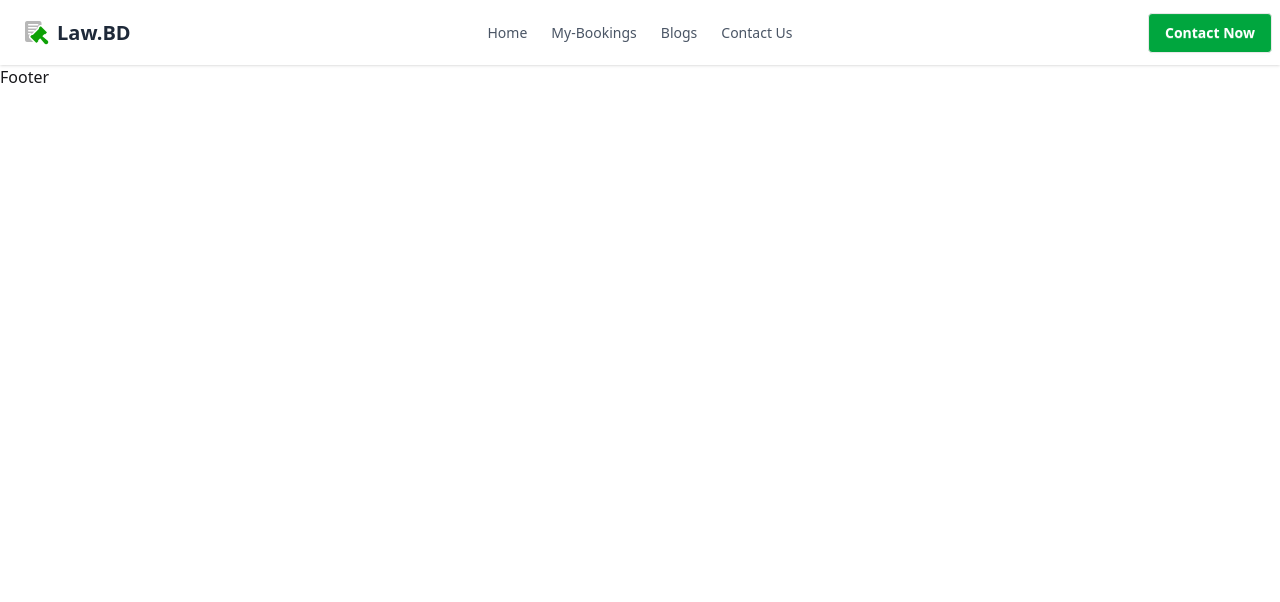
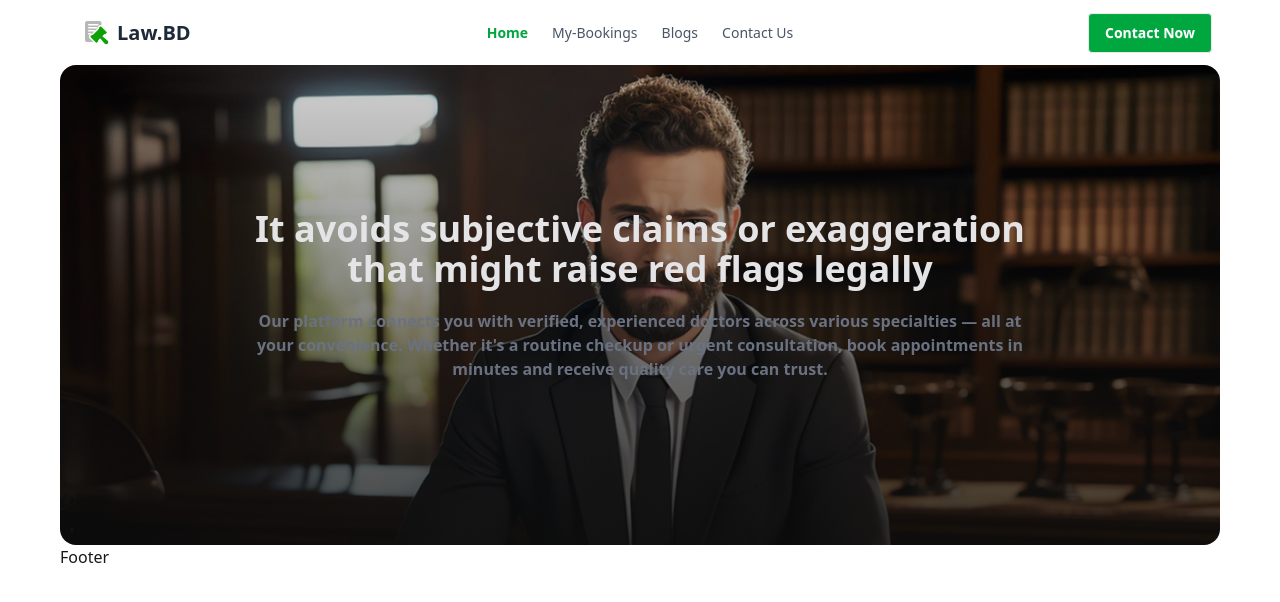
Before and after one commit to Shahriar-Utchas/Lawyer-Appointment-Booking, a React (Vite) app: page / in a window 1280 px wide. Shown: the top 602 px of the page. Built offline with nearby package versions, Linux system fonts and the light colour scheme.

Commit message:
Banner Added

```diff
--- a/src/Components/Banner/Banner.jsx
+++ b/src/Components/Banner/Banner.jsx
@@ -3,7 +3,22 @@ import React from 'react';
 const Banner = () => {
     return (
         <div>
+            <div
+                className="hero min-h-120 rounded-2xl"
+                style={{
+                    backgroundImage: "url(C002-assets/banner-img-1.png)",
+                }}>
+                <div className=""></div>
+                <div className="hero-content text-neutral-content text-center">
+                    <div className="max-w-[800px]">
+                        <h1 className="mb-5 text-2xl md:text-4xl font-bold">It avoids subjective claims or exaggeration that might raise red flags legally</h1>
+                        <p className="mb-5 text-sm md:text-base font-semibold text-gray-500">
+                            Our platform connects you with verified, experienced doctors across various specialties — all at your convenience. Whether it's a routine checkup or urgent consultation, book appointments in minutes and receive quality care you can trust.
+                        </p>
 
+                    </div>
+                </div>
+            </div>
         </div>
     );
 };
--- a/src/Components/Navbar/Navbar.jsx
+++ b/src/Components/Navbar/Navbar.jsx
@@ -1,8 +1,13 @@
 import React from 'react';
+import { NavLink } from 'react-router';
+
+const getLinkClass = ({ isActive }) =>
+    isActive ? 'text-green-600 font-semibold' : 'text-gray-600';
 
 const Navbar = () => {
     return (
-        <div className="navbar bg-base-100 shadow-sm">
+        <div className="navbar">
+            {/* Start */}
             <div className="navbar-start">
                 {/* Mobile Dropdown */}
                 <div className="dropdown lg:hidden">
@@ -13,33 +18,35 @@ const Navbar = () => {
                                 d="M4 6h16M4 12h16M4 18h16" />
                         </svg>
                     </label>
-                    <ul tabIndex={0} className="menu menu-sm dropdown-content mt-3 z-[1] p-2 shadow bg-base-100 rounded-box w-52">
-                        <li><a>Home</a></li>
-                        <li><a>My-Bookings</a></li>
-                        <li><a>Blogs</a></li>
-                        <li><a>Contact Us</a></li>
+                    <ul tabIndex={0} className="menu menu-sm dropdown-content mt-3 z-[1] p-2 shadow bg-base-100 rounded-box w-52 text-gray-600 font-medium">
+                        <li><NavLink to="/" className={getLinkClass}>Home</NavLink></li>
+                        <li><NavLink to="/LawyerDetails/l" className={getLinkClass}>My-Bookings</NavLink></li>
+                        <li><NavLink to="/blogs" className={getLinkClass}>Blogs</NavLink></li>
+                        <li><NavLink to="/contact" className={getLinkClass}>Contact Us</NavLink></li>
                     </ul>
                 </div>
                 {/* Logo */}
-                <a className="flex items-center gap-2 text-xl font-bold text-gray-800 btn btn-ghost normal-case">
+                <NavLink to="/" className="flex items-center gap-2 text-xl font-bold text-gray-800 btn btn-ghost normal-case">
                     <img src="C002-assets/logo.png" alt="logo" className="w-6 h-6" />
                     <span>Law.BD</span>
-                </a>
+                </NavLink>
             </div>
 
-            {/* Center Nav - Large screen only */}
+            {/* Center - Desktop Only */}
             <div className="navbar-center hidden lg:flex">
                 <ul className="menu menu-horizontal px-1 text-gray-600 font-medium">
-                    <li><a>Home</a></li>
-                    <li><a>My-Bookings</a></li>
-                    <li><a>Blogs</a></li>
-                    <li><a>Contact Us</a></li>
+                    <li><NavLink to="/" className={getLinkClass}>Home</NavLink></li>
+                    <li><NavLink to="/LawyerDetails/l" className={getLinkClass}>My-Bookings</NavLink></li>
+                    <li><NavLink to="/blogs" className={getLinkClass}>Blogs</NavLink></li>
+                    <li><NavLink to="/contact" className={getLinkClass}>Contact Us</NavLink></li>
                 </ul>
             </div>
 
             {/* End */}
             <div className="navbar-end">
-                <a className="btn bg-green-600 text-white hover:bg-green-700">Contact Now</a>
+                <NavLink to="/contact" className="btn bg-green-600 text-white hover:bg-green-700">
+                    Contact Now
+                </NavLink>
             </div>
         </div>
     );
--- a/src/Layouts/Root.jsx
+++ b/src/Layouts/Root.jsx
@@ -6,9 +6,12 @@ import Footer from '../Components/Footer/Footer';
 const Root = () => {
     return (
         <>
-            <Navbar></Navbar>
-            <Outlet></Outlet>
-            <Footer></Footer>
+            <div className='px-4 md:px-8 lg:px-10 xl:px-15 2xl:px-48'>
+                <Navbar></Navbar>
+                <Outlet></Outlet>
+                <Footer></Footer>
+
+            </div>
         </>
     );
 };
--- a/src/Pages/Home/Home.jsx
+++ b/src/Pages/Home/Home.jsx
@@ -1,10 +1,11 @@
 import React from 'react';
+import Banner from '../../Components/Banner/Banner';
 
 const Home = () => {
     return (
-        <div>
-
-        </div>
+        <>
+            <Banner></Banner>
+        </>
     );
 };
 
```
